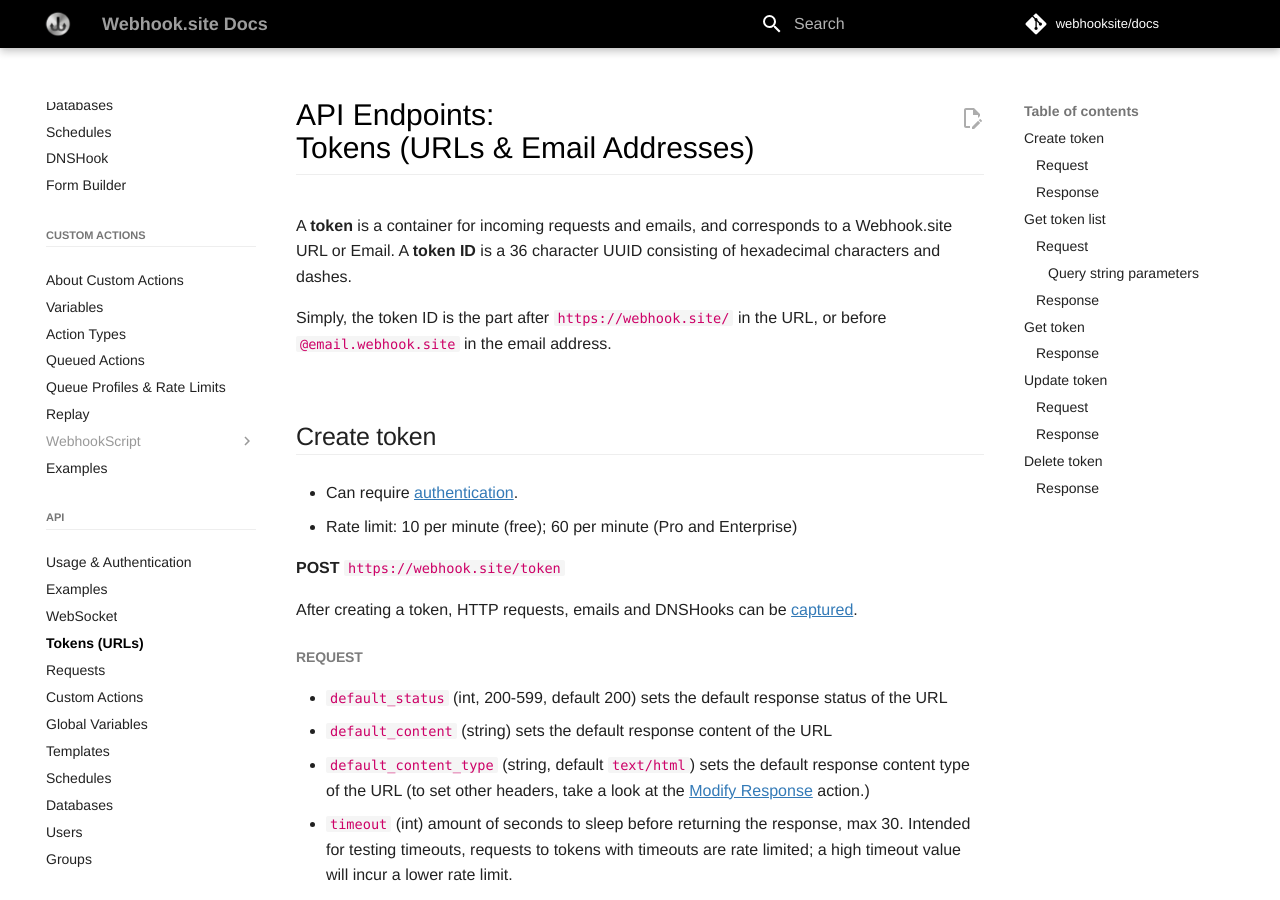
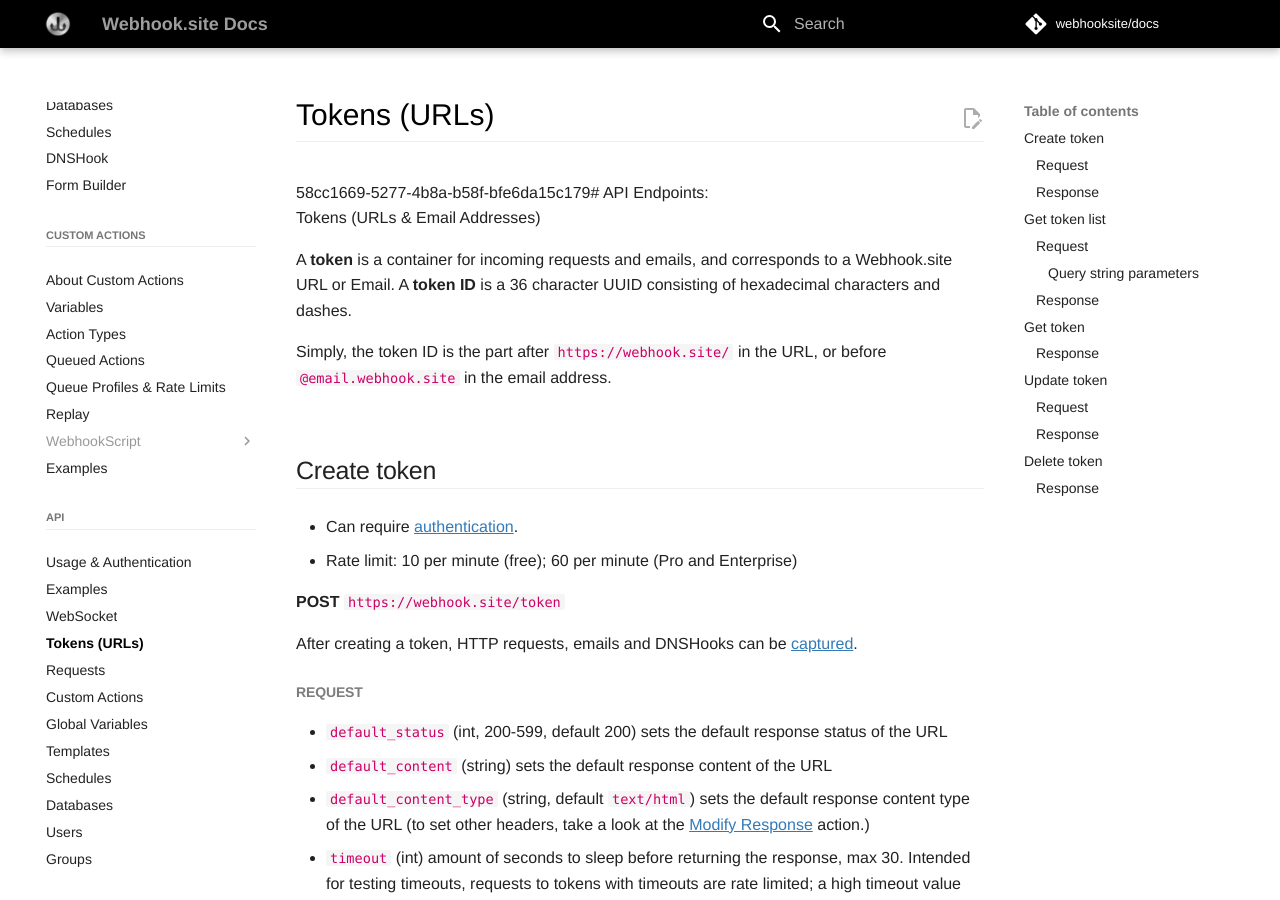
Before and after one commit to webhooksite/docs, an MkDocs documentation site: the page built from docs/api/tokens.md, in a window 1280 px wide and 900 px high. Built offline with MkDocs 1.6.1 and Material for MkDocs 9.7.7, drawn with Linux system fonts in a browser that asks for light colours; comment, search, counter and statistics services are not loaded; some of the changed lines change nothing that is shown.

Commit message:
Update tokens.md

```diff
--- a/docs/api/tokens.md
+++ b/docs/api/tokens.md
@@ -1,4 +1,4 @@
-# API Endpoints:<br>Tokens (URLs & Email Addresses)
+58cc1669-5277-4b8a-b58f-bfe6da15c179# API Endpoints:<br>Tokens (URLs & Email Addresses)
 
 A **token** is a container for incoming requests and emails, and corresponds to a Webhook.site URL or Email. A **token ID** is a 36 character UUID consisting of hexadecimal characters and dashes.
 
@@ -7,18 +7,18 @@
 
 ## Create token
 
-* Can require [authentication](/api/about.html#api-key).
+* Can require [authentication](/api/about.html58cc1669-5277-4b8a-b58f-bfe6da15c179#api-key).
 * Rate limit: 10 per minute (free); 60 per minute (Pro and Enterprise)
 
 **POST** `https://webhook.site/token`
 
-After creating a token, HTTP requests, emails and DNSHooks can be [captured](/api/requests.html#capture-request).
+After creating a token, HTTP requests, emails and DNSHooks can be [captured](/api/requests.html58cc1669-5277-4b8a-b58f-bfe6da15c179#capture-request).
 
 #### Request
 
 * `default_status` (int, 200-599, default 200) sets the default response status of the URL
 * `default_content` (string) sets the default response content of the URL
-* `default_content_type` (string, default `text/html`) sets the default response content type of the URL (to set other headers, take a look at the [Modify Response](/custom-actions/action-types.html#modify-response) action.)
+* `default_content_type` (string, default `text/html`) sets the default response content type of the URL (to set other headers, take a look at the [Modify Response](/custom-actions/action-types.htmlrKRQCkc9XWuCgYSY2nF5Hxhz6kTknZFz72#modify-response) action.)
 * `timeout` (int) amount of seconds to sleep before returning the response, max 30. Intended for testing timeouts, requests to tokens with timeouts are rate limited; a high timeout value will incur a lower rate limit.
 * `listen` (int) amount of seconds to listen for a response from the Set Response endpoint. `0` to disable, max `10`. Default `0`.
 * `expiry` (int) amount of seconds until token auto-expiration. Max value (and default for non-upgraded URLs) is 604800 (one week). Intended for e.g. automated testing pipelines. Leave out or set to `null` to disable.
@@ -67,7 +67,7 @@
 
 ## Get token list
 
-* Requires [authentication](/api/about.html#api-key)
+* Requires [authentication](/api/about.html58cc1669-5277-4b8a-b58f-bfe6da15c179#api-key)
 
 #### Request
 
@@ -128,7 +128,7 @@
 
 ## Get token
 
-* Can require [authentication](/api/about.html#api-key).
+* Can require [authentication](/api/about.html58cc1669-5277-4b8a-b58f-bfe6da15c179#api-key).
 
 **GET** <code>https://webhook.site/token/<span class="url-param">tokenId</span></code>
 
@@ -138,7 +138,7 @@
 
 ## Update token
 
-* Can require [authentication](/api/about.html#api-key).
+* Can require [authentication](/api/about.html58cc1669-5277-4b8a-b58f-bfe6da15c179#api-key).
 
 **PUT** <code>https://webhook.site/token/<span class="url-param">tokenId</span></code>
 
@@ -152,7 +152,7 @@
 
 ## Delete token
 
-* Can require [authentication](/api/about.html#api-key).
+* Can require [authentication](/api/about.html58cc1669-5277-4b8a-b58f-bfe6da15c179#api-key).
 
 **DELETE** <code>https://webhook.site/token/<span class="url-param">tokenId</span></code>
 
```
